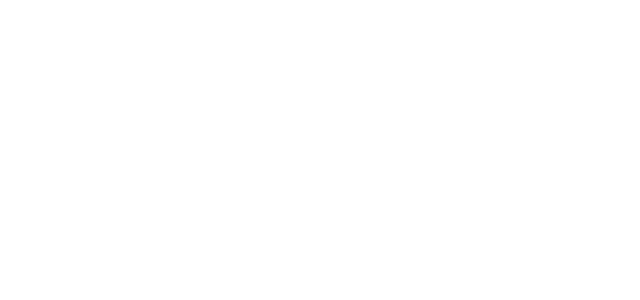
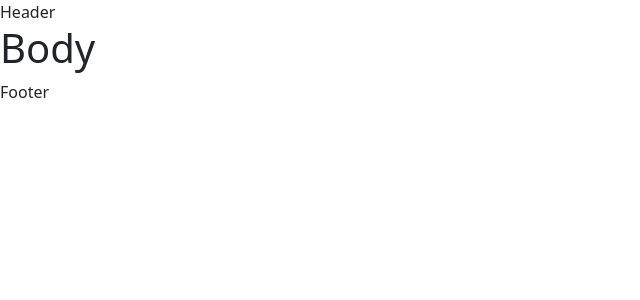
Before and after one commit to pjp0704/Blog_Frontend, a React (Create React App) app: page / in a window 1280 px wide. Shown: the top 300 px of the page, without its empty margins (0-640 px from the left). Built offline with nearby package versions, Linux system fonts and the light colour scheme; the HTML template or start-up script is replaced by a standard one.

Commit message:
<Add> basic provider and router to App.js

```diff
--- a/src/App.js
+++ b/src/App.js
@@ -1,11 +1,17 @@
+import { ConnectedRouter } from 'connected-react-router';
 import React from 'react';
+import { Provider } from 'react-redux';
+import MainRouter from './routes/Router';
+import store, { history } from './store';
 
 const App = () => {
   return (
-    <div>
-
-    </div>
+    <Provider store={store}>
+      <ConnectedRouter history={history}>
+        <MainRouter />
+      </ConnectedRouter>
+    </Provider>
   );
-}
+};
 
 export default App;
```
